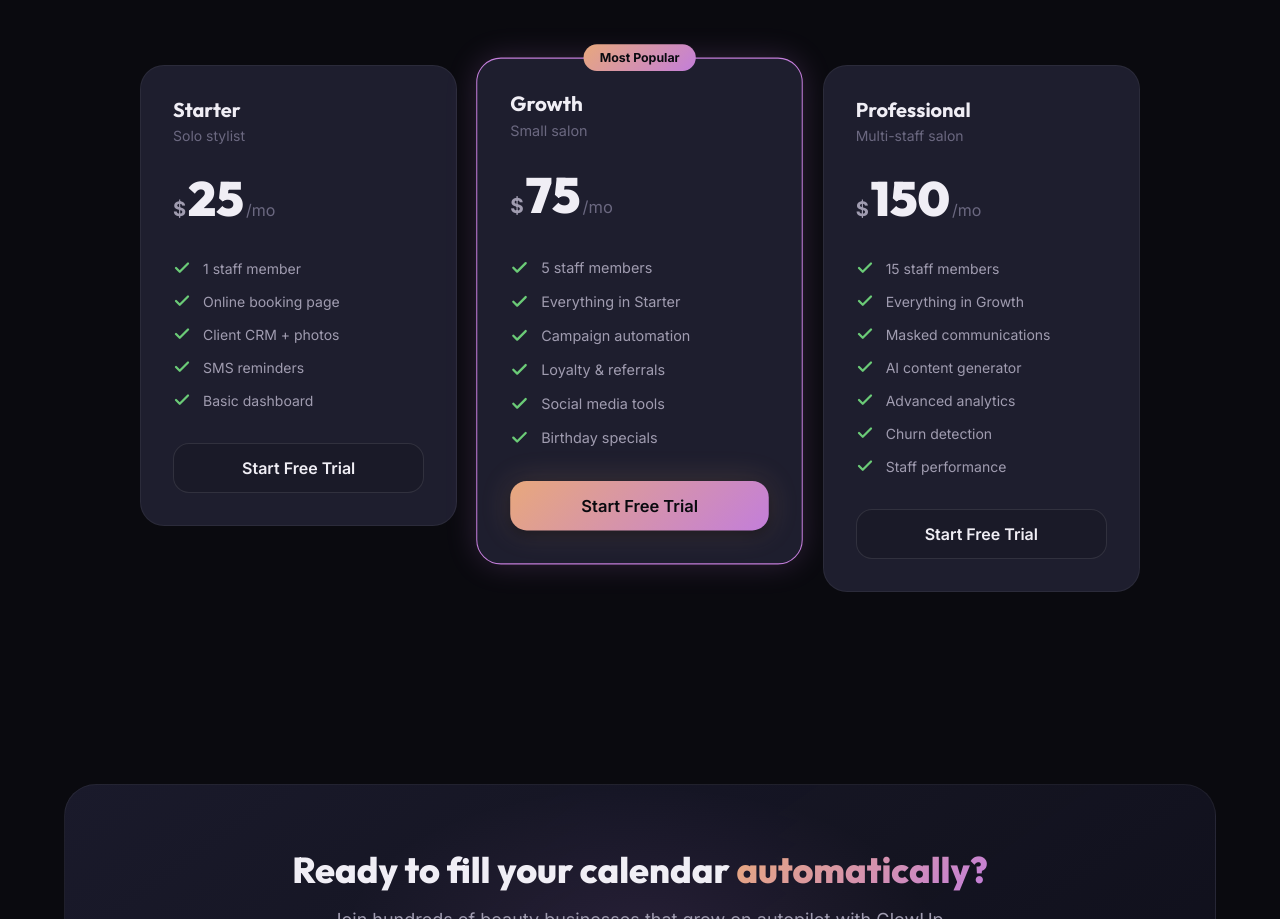
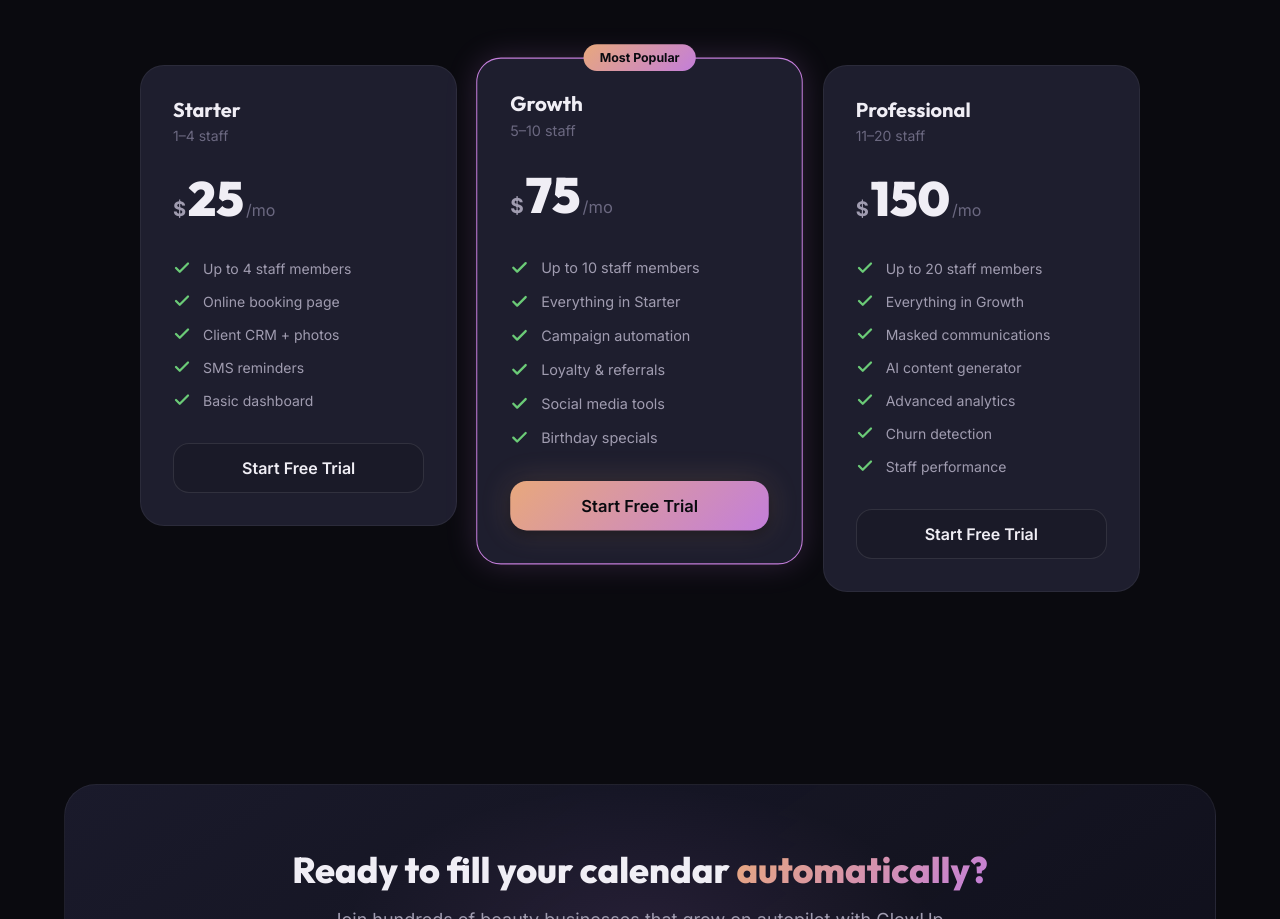
Before and after one commit to vn2008-star/glowup, a Next.js app: page / in a window 1280 px wide. Shown: the part 2410-3329 px from the top of the page. Built offline with nearby package versions, Linux system fonts and the light colour scheme.

Commit message:
Update staff limits: Starter 1-4, Growth 5-10, Professional 11-20

```diff
--- a/src/app/page.tsx
+++ b/src/app/page.tsx
@@ -68,24 +68,24 @@ const plans = [
   {
     name: "Starter",
     price: "25",
-    target: "Solo stylist",
-    features: ["1 staff member", "Online booking page", "Client CRM + photos", "SMS reminders", "Basic dashboard"],
+    target: "1–4 staff",
+    features: ["Up to 4 staff members", "Online booking page", "Client CRM + photos", "SMS reminders", "Basic dashboard"],
     cta: "Start Free Trial",
     highlighted: false,
   },
   {
     name: "Growth",
     price: "75",
-    target: "Small salon",
-    features: ["5 staff members", "Everything in Starter", "Campaign automation", "Loyalty & referrals", "Social media tools", "Birthday specials"],
+    target: "5–10 staff",
+    features: ["Up to 10 staff members", "Everything in Starter", "Campaign automation", "Loyalty & referrals", "Social media tools", "Birthday specials"],
     cta: "Start Free Trial",
     highlighted: true,
   },
   {
     name: "Professional",
     price: "150",
-    target: "Multi-staff salon",
-    features: ["15 staff members", "Everything in Growth", "Masked communications", "AI content generator", "Advanced analytics", "Churn detection", "Staff performance"],
+    target: "11–20 staff",
+    features: ["Up to 20 staff members", "Everything in Growth", "Masked communications", "AI content generator", "Advanced analytics", "Churn detection", "Staff performance"],
     cta: "Start Free Trial",
     highlighted: false,
   },
--- a/src/lib/stripe.ts
+++ b/src/lib/stripe.ts
@@ -21,19 +21,19 @@ export const PLANS: Record<string, PlanConfig> = {
     priceId: process.env.STRIPE_PRICE_STARTER || 'price_1TQeAqL9FTcxTGSWITgYCk5u',
     name: 'Starter',
     price: 25,
-    staffLimit: 1,
+    staffLimit: 4,
   },
   growth: {
     priceId: process.env.STRIPE_PRICE_GROWTH || 'price_1TQeBFL9FTcxTGSWF79jl49G',
     name: 'Growth',
     price: 75,
-    staffLimit: 5,
+    staffLimit: 10,
   },
   professional: {
     priceId: process.env.STRIPE_PRICE_PROFESSIONAL || 'price_1TQeBaL9FTcxTGSWKlpvL8v3',
     name: 'Professional',
     price: 150,
-    staffLimit: 15,
+    staffLimit: 20,
   },
 };
 
```
